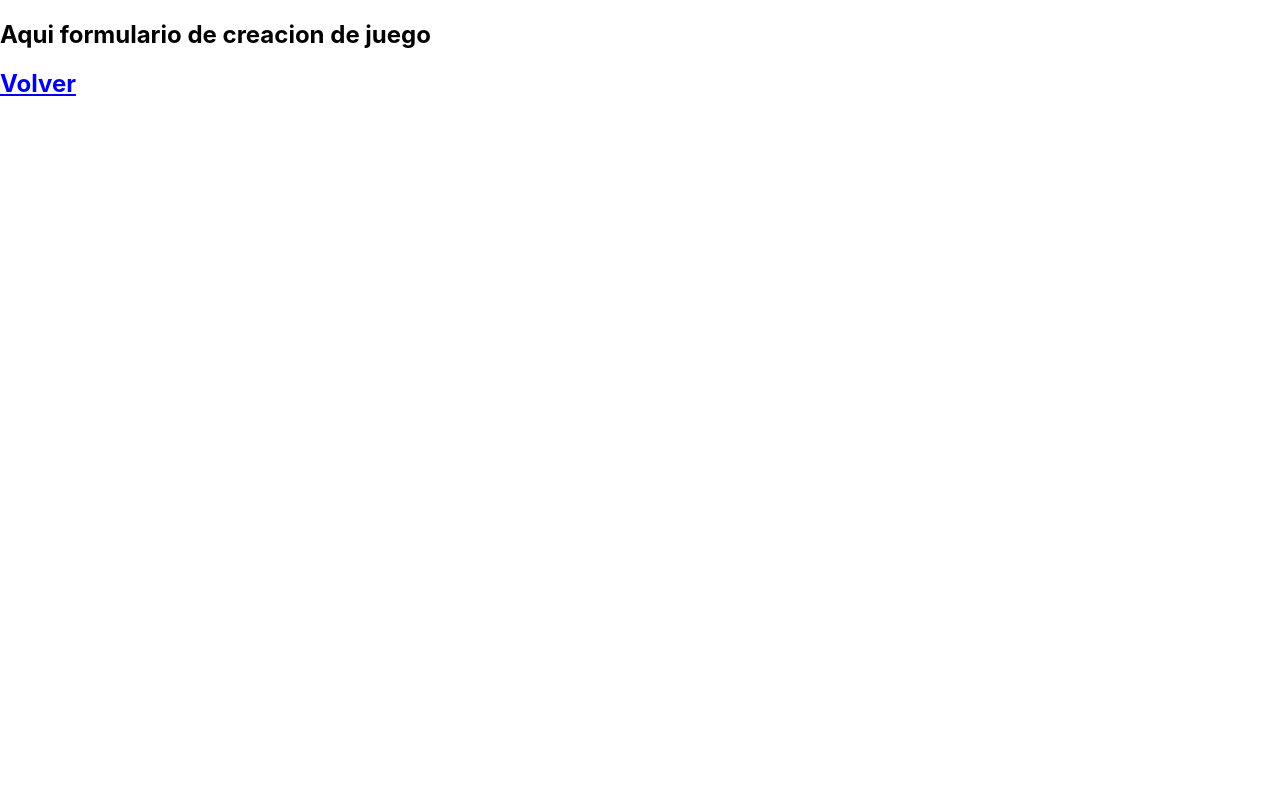
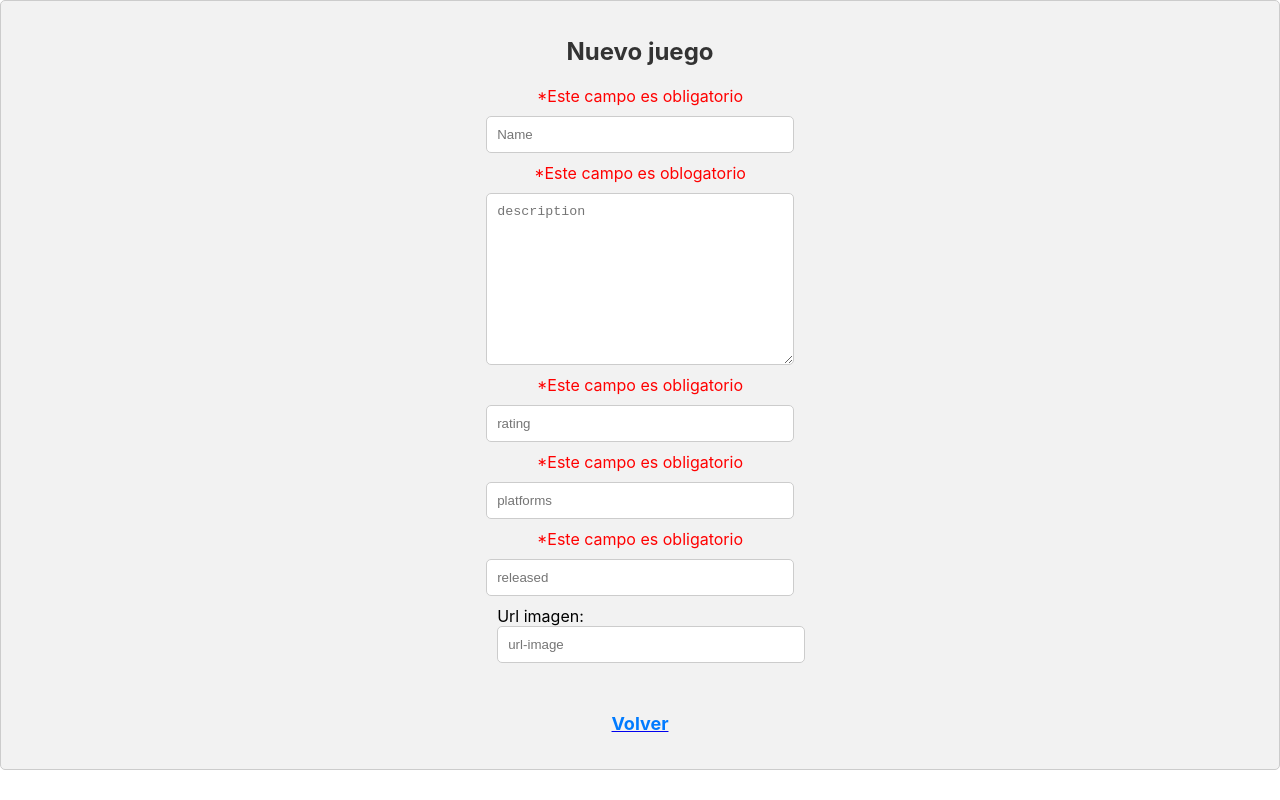
Before and after one commit to JEValenciaVelez/pi_videoGames, a React (Create React App) app in the folder client/: page /create in a window 1280 px wide. Built offline with nearby package versions, Linux system fonts and the light colour scheme.

Commit message:
'estilos'

```diff
--- a/client/src/components/newVideogame/CreateGame.jsx
+++ b/client/src/components/newVideogame/CreateGame.jsx
@@ -1,11 +1,65 @@
 import { Link } from "react-router-dom";
+import './create.css';
 
 
 const CreateGame = () => {
 
+
+
+    const handleChange = (e)=> {};
+
+
     return (
-        <form className="potgame">
-            <h2>Aqui formulario de creacion de juego</h2>
+        <form className="full">
+            <h1 className="title-post">Nuevo juego</h1>
+            <div className="main">
+            <span>*Este campo es obligatorio</span>
+            <input
+            type="text"
+            name="name"
+            placeholder="Name"
+            onChange={handleChange}
+            />
+            <span>*Este campo es oblogatorio</span>
+            <textarea
+            onChange={handleChange}
+            name="description"
+            id="" cols="30" rows="10"
+            placeholder="description"
+            className="textarea">
+            </textarea>
+            <span>*Este campo es obligatorio</span>
+            <input
+            type="text"
+            name='rating'
+            placeholder='rating'
+            onChange={handleChange}
+            />
+             <span>*Este campo es obligatorio</span>
+             <input
+             type="text"
+             name="platforms"
+             placeholder="platforms"
+             onChange={handleChange}
+             />
+              <span>*Este campo es obligatorio</span>
+             <input
+             type="text"
+             name="released"
+             placeholder="released"
+             onChange={handleChange}
+             />
+              <label>
+                    Url imagen:
+                    <input
+                    type="text"
+                    name="image"
+                    onChange={handleChange}
+                    placeholder="url-image"
+                    />
+                </label>
+            </div>
+
             <Link to={`/home`}>
             <h2>Volver</h2>
             </Link>
--- /dev/null
+++ b/client/src/components/newVideogame/create.css
@@ -0,0 +1,50 @@
+
+
+.full {
+    display: flex;
+    flex-direction: column;
+    align-items: center;
+    justify-content: center;
+    padding: 20px;
+    background-color: #f2f2f2;
+    border: 1px solid #ccc;
+    border-radius: 5px;
+  }
+
+  .title-post {
+    font-size: 24px;
+    color: #333;
+    margin-bottom: 20px;
+  }
+
+  .main {
+    display: flex;
+    flex-direction: column;
+    align-items: center;
+    margin-bottom: 20px;
+  }
+
+  span {
+    color: red;
+    margin-bottom: 10px;
+  }
+
+  input[type="text"],
+  textarea {
+    width: 100%;
+    padding: 10px;
+    margin-bottom: 10px;
+    border: 1px solid #ccc;
+    border-radius: 5px;
+  }
+
+  textarea {
+    resize: vertical;
+  }
+
+  h2 {
+    font-size: 18px;
+    color: #007bff;
+    margin-top: 20px;
+    cursor: pointer;
+  }
```
